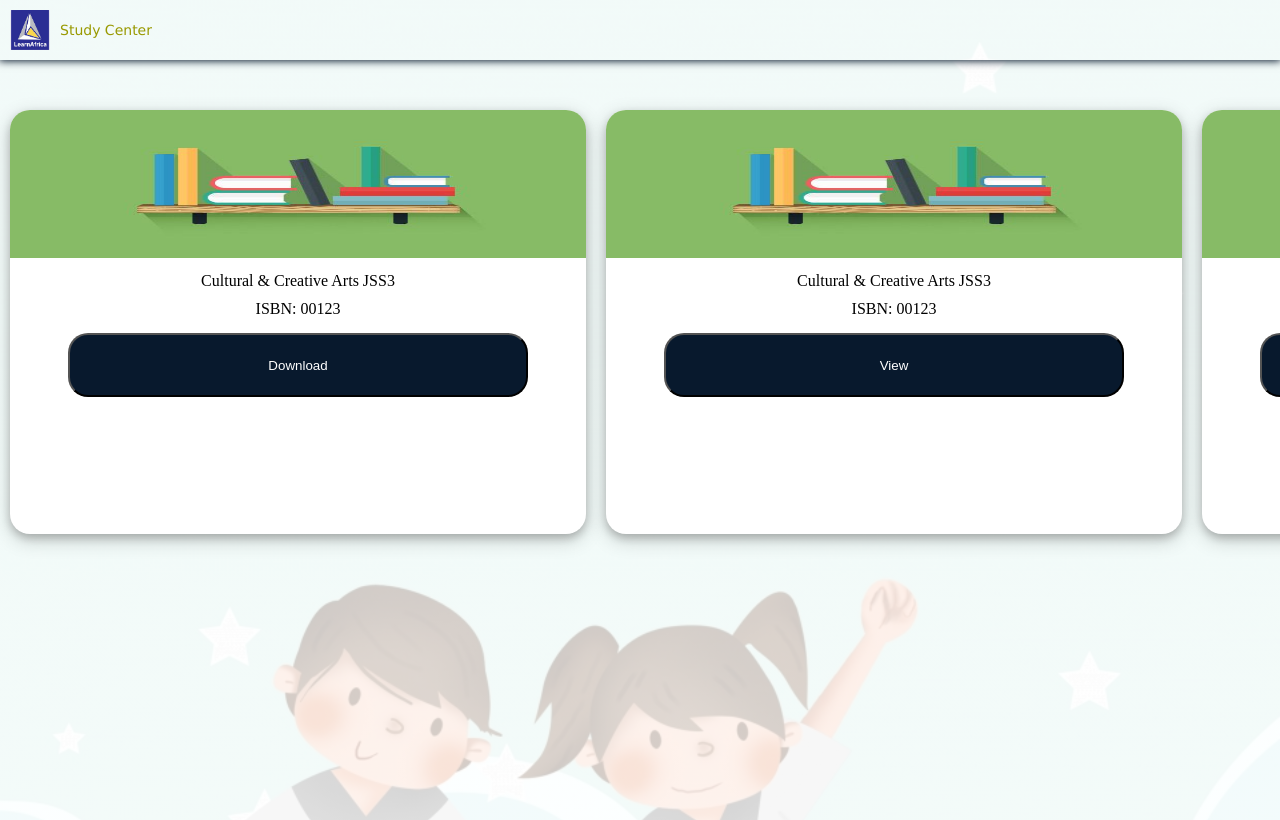
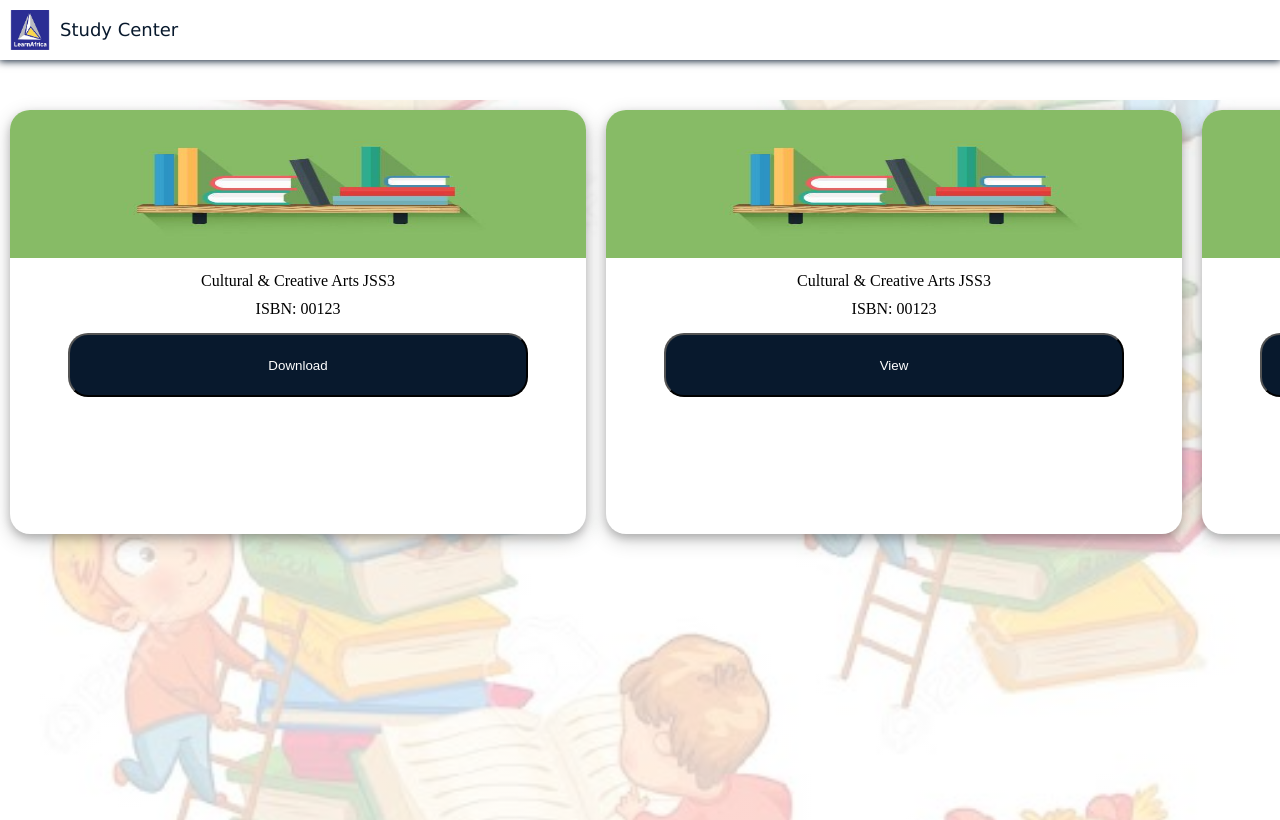
Before and after one commit to kingsman20/learn-africa-ui, a plain HTML site: page home.html in a window 1280 px wide. Shown: the top 820 px of the page. Drawn offline with Linux system fonts and the light colour scheme.

Commit message:
Add background image 2

```diff
--- a/css/styles.css
+++ b/css/styles.css
@@ -14,13 +14,25 @@ body {
 }
 
 .section-one {
-    background: linear-gradient(rgba(255, 255, 255, 0.74), rgba(255, 255, 255, 0.76)), url('../images/background-three.jpg');
+    background: linear-gradient(rgba(255, 255, 255, 0.74), rgba(255, 255, 255, 0.76)), url('../images/bg-four.jpeg');
     background-size: cover;
     background-position: center;
 }
 
 .section-two {
-    background: linear-gradient(rgba(255, 255, 255, 0.74), rgba(255, 255, 255, 0.76)), url('../images/background-two.jpg');
+    background: linear-gradient(rgba(255, 255, 255, 0.74), rgba(255, 255, 255, 0.76)), url('../images/bg-one.jpeg');
+    background-size: cover;
+    background-position: center;
+}
+
+.section-three {
+    background: linear-gradient(rgba(255, 255, 255, 0.74), rgba(255, 255, 255, 0.76)), url('../images/bg-three.jpeg');
+    background-size: cover;
+    background-position: center;
+}
+
+.section-four {
+    background: linear-gradient(rgba(255, 255, 255, 0.74), rgba(255, 255, 255, 0.76)), url('../images/bg-two.jpeg');
     background-size: cover;
     background-position: center;
 }
@@ -125,9 +137,9 @@ body {
 .header-text {
   margin-left: 10px;
   font-family: verdana, Arial, Helvetica, sans-serif !important;
-  font-size: 14px !important;
-  line-height: 120% !important;
-  color: #999900;
+  font-size: 18px;
+  line-height: 120%;
+  color:  #08192d;
 }
 
 .image-style {
--- a/home.html
+++ b/home.html
@@ -8,12 +8,12 @@
 </head>
 
 <body>
-    <div class="section-two">
+    <div>
         <div class="header">
             <img class="image-style" src="./images/logo.png" alt="logo">
             <span class="header-text">Study Center</span>
         </div>
-        <div class="main-three">
+        <div class="main-three section-three">
             <div class="card">
                 <img class="book-style" src="./images/book-logo.jpg" alt="logo">
                 <p class="title">Cultural & Creative Arts JSS3</p>
```
Also changed, not shown: register.html (+1 -1 lines), images/bg-four.jpeg (added), images/bg-one.jpeg (added), images/bg-three.jpeg (added), images/bg-two.jpeg (added).
